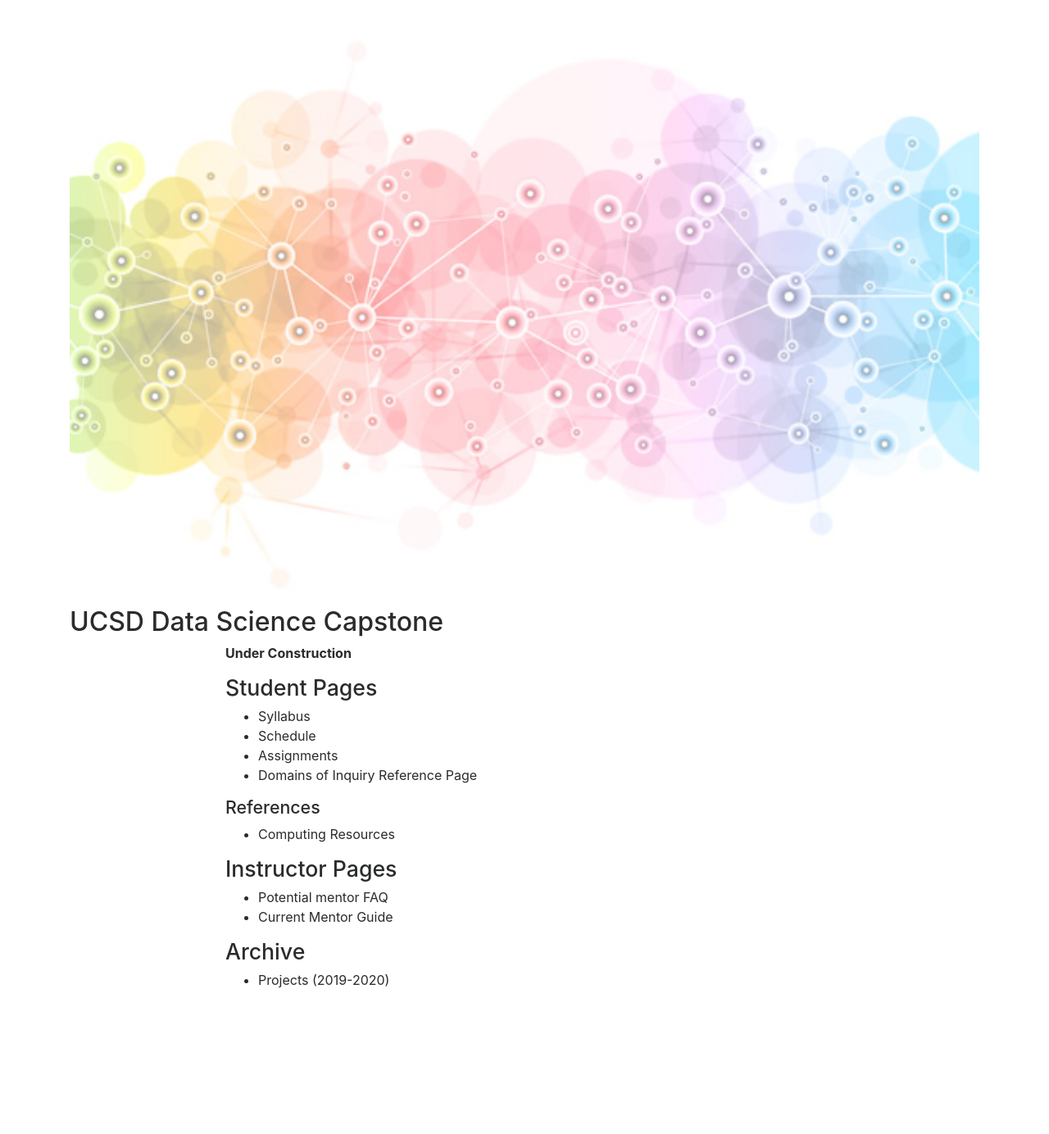
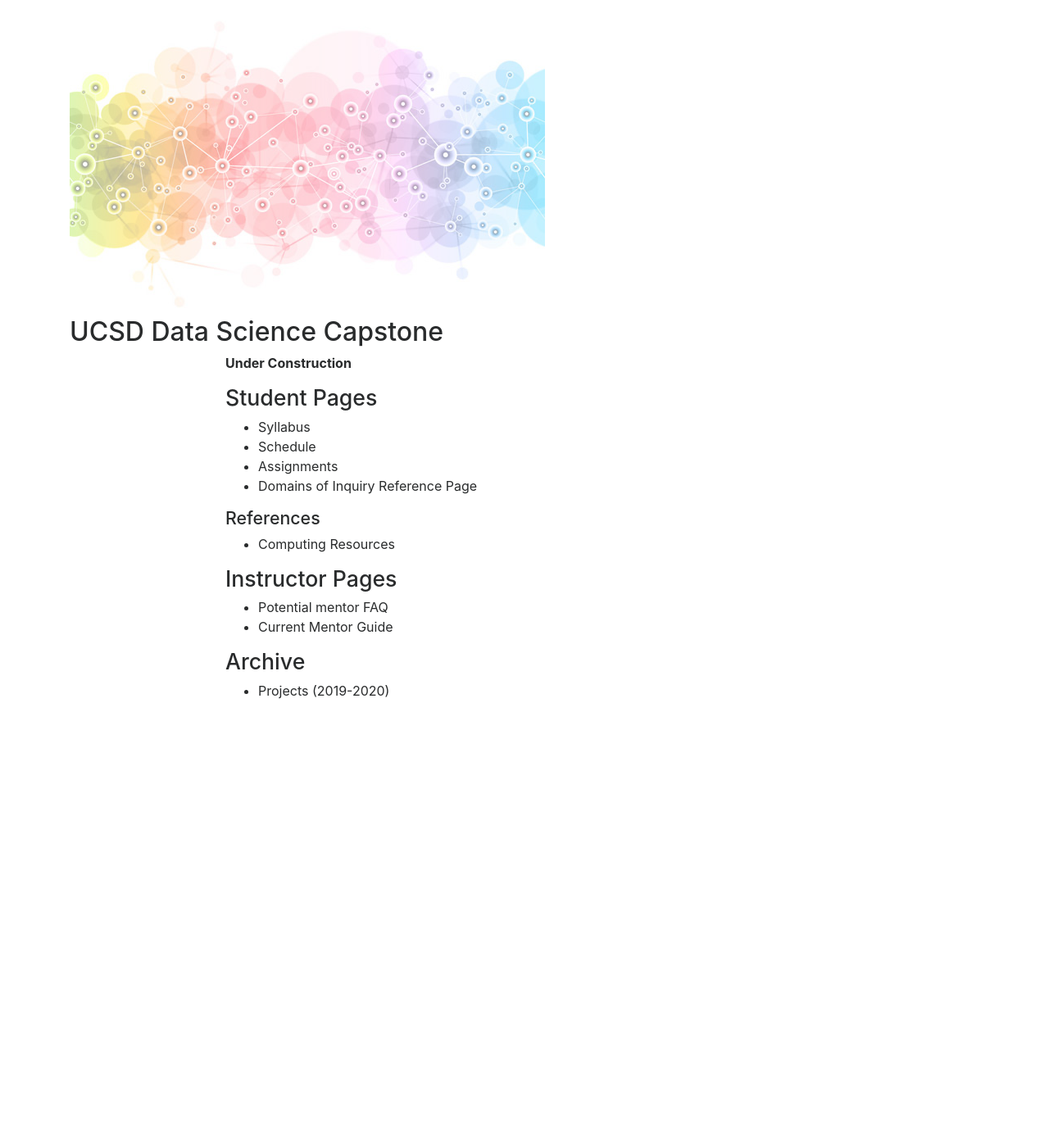
Before and after one commit to DSC-Capstone/dsc-capstone.github.io, a Jekyll site: the page built from index.md, in a window 1280 px wide. Shown: the whole page at 82% size. Built offline with Jekyll 4.4.1, drawn with Linux system fonts in a browser that asks for light colours; nearby versions of some CDN libraries; after the commit the page ends 1031 px from its top, so only the background shows below that.

Commit message:
create header banner

```diff
--- a/_layouts/page.html
+++ b/_layouts/page.html
@@ -63,7 +63,7 @@ img {
 
       <header>
 
-      <img width=100% title="{{ page.doodle-alt }}" alt="{{ page.doodle-alt }}" src="{{ page.doodle }}"></img>
+      <img title="{{ page.doodle-alt }}" alt="{{ page.doodle-alt }}" src="{{ page.doodle }}"></img>
       <section class='header-text'>
       <h1>{{ page.title }}</h1>
       </section>
```
